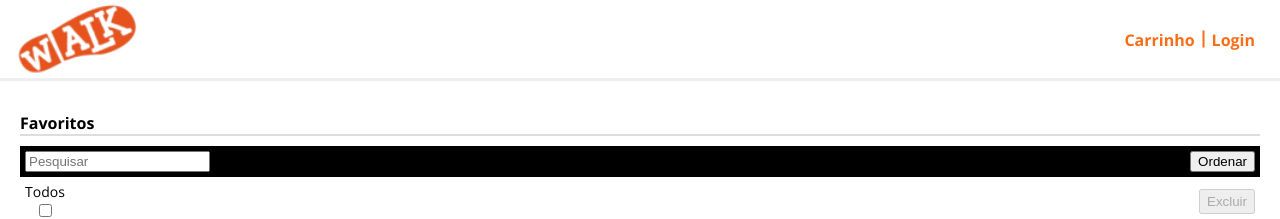
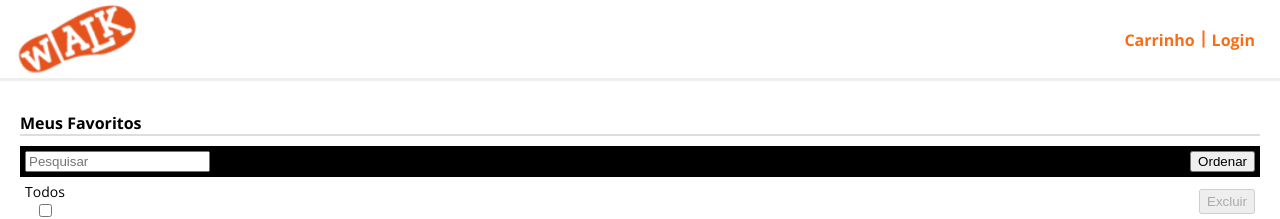
Before and after one commit to dsm-cefet-rj/ti-2022-1-grupo_1, a React (Create React App) app in the folder walkshoes/: page /favoritos in a window 1280 px wide. Shown: the top 219 px of the page. Built offline with nearby package versions, Linux system fonts and the light colour scheme.

Commit message:
update(Wrapper): Troquei o titulo de Favoritos pra Meus Favoritos
Eu tava procrastinando.

```diff
--- a/walkshoes/src/components/favoritosWrapper/FavoritosWrapper.js
+++ b/walkshoes/src/components/favoritosWrapper/FavoritosWrapper.js
@@ -8,7 +8,7 @@ const FavoritosWrapper = () => {
   return (
     <>
         <div className="contentWrapper">
-            <Title t="Favoritos"/>
+            <Title t="Meus Favoritos"/>
             <List />
         </div>
     </>
```
